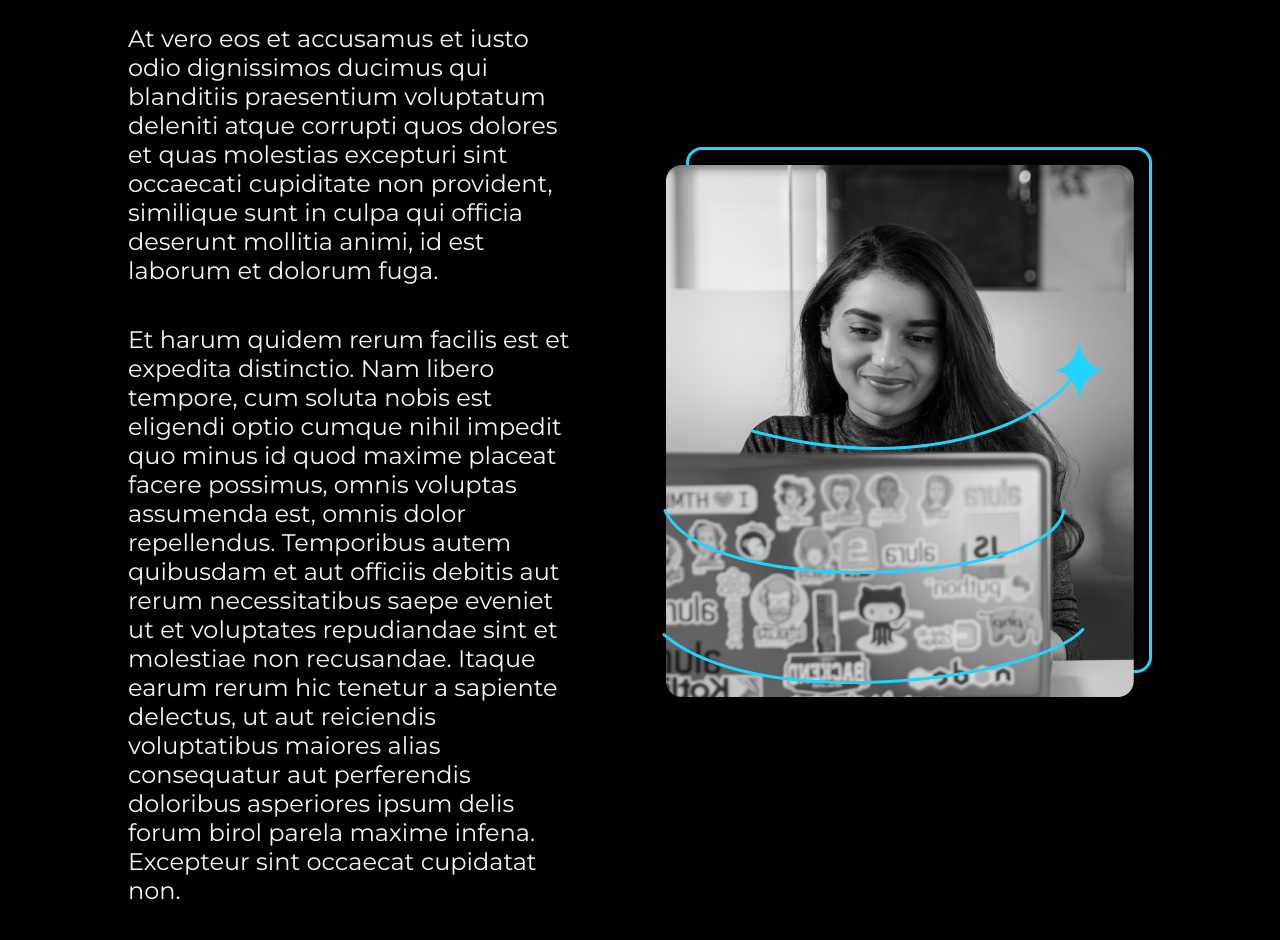
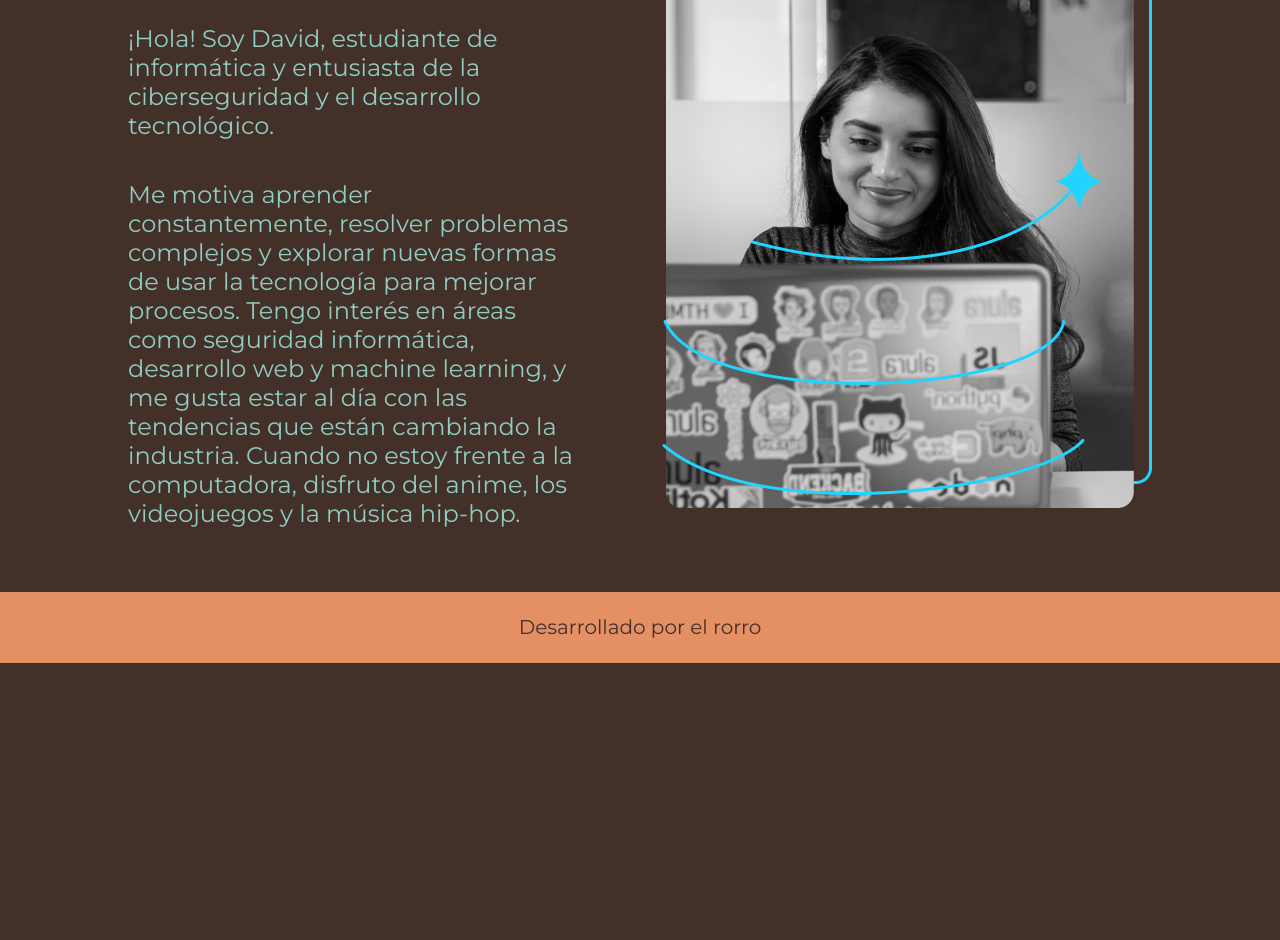
Before and after one commit to dobock13/portafolio, a plain HTML site: page about.html in a window 1280 px wide. Shown: the part 180-1120 px from the top of the page. After the commit the page ends 843 px from the top, so only its background shows below. Drawn offline with nearby package versions, Linux system fonts and the light colour scheme.

Commit message:
Pagina ya personalizada

```diff
--- a/about.html
+++ b/about.html
@@ -17,25 +17,12 @@
     <main class="presentacion">
         <section class="texto">
             <h1 class="textoprin">Sobre mi</h1>
-            <p class="parrafo">At vero eos et accusamus et iusto odio
-                dignissimos ducimus qui blanditiis
-                praesentium voluptatum deleniti atque
-                corrupti quos dolores et quas molestias
-                excepturi sint occaecati cupiditate non
-                provident, similique sunt in culpa qui officia
-                deserunt mollitia animi, id est laborum et
-                dolorum fuga.</p>
-            <p class="parrafo">Et harum quidem rerum facilis est et expedita
-                distinctio. Nam libero tempore, cum soluta
-                nobis est eligendi optio cumque nihil impedit
-                quo minus id quod maxime placeat facere possimus,
-                omnis voluptas assumenda est, omnis dolor repellendus.
-                Temporibus autem quibusdam et aut officiis debitis aut
-                rerum necessitatibus saepe eveniet ut et voluptates repudiandae
-                sint et molestiae non recusandae. Itaque earum rerum hic tenetur
-                a sapiente delectus, ut aut reiciendis voluptatibus maiores
-                alias consequatur aut perferendis doloribus asperiores ipsum delis
-                forum birol parela maxime infena. Excepteur sint occaecat cupidatat non.
+            <p class="parrafo">¡Hola! Soy David, estudiante de informática y
+                entusiasta de la ciberseguridad y el desarrollo tecnológico.</p>
+            <p class="parrafo">Me motiva aprender constantemente,
+                resolver problemas complejos y explorar nuevas formas de usar la tecnología para mejorar procesos. Tengo interés en áreas como seguridad informática, desarrollo web y machine learning, y me gusta estar al día con las tendencias que están cambiando la industria.
+                Cuando no estoy frente a la computadora,
+                disfruto del anime, los videojuegos y la música hip-hop.
                 </p>
         </section>
         <img class="imagen" src="/assets/Imagem.png" alt="ana chambeando">
--- a/styles/style.css
+++ b/styles/style.css
@@ -1,9 +1,9 @@
 @import url('https://fonts.googleapis.com/css2?family=Krona+One&family=Montserrat:ital,wght@0,100..900;1,100..900&display=swap');
 
 :root{
-    --color-primario: #000000 ;
-    --color-secundario: #f6f6f6;
-    --color-terciario: #22d4fd ;
+    --color-primario: #433028 ;
+    --color-secundario: #90CCC1;
+    --color-terciario: #E48F64;
     --montserrat: "Montserrat", sans-serif;
     --fuente: "Krona One", sans-serif;
 }
```
Also changed, not shown: corriculum.html (+1 -1 lines), index.html (+7 -9 lines).
